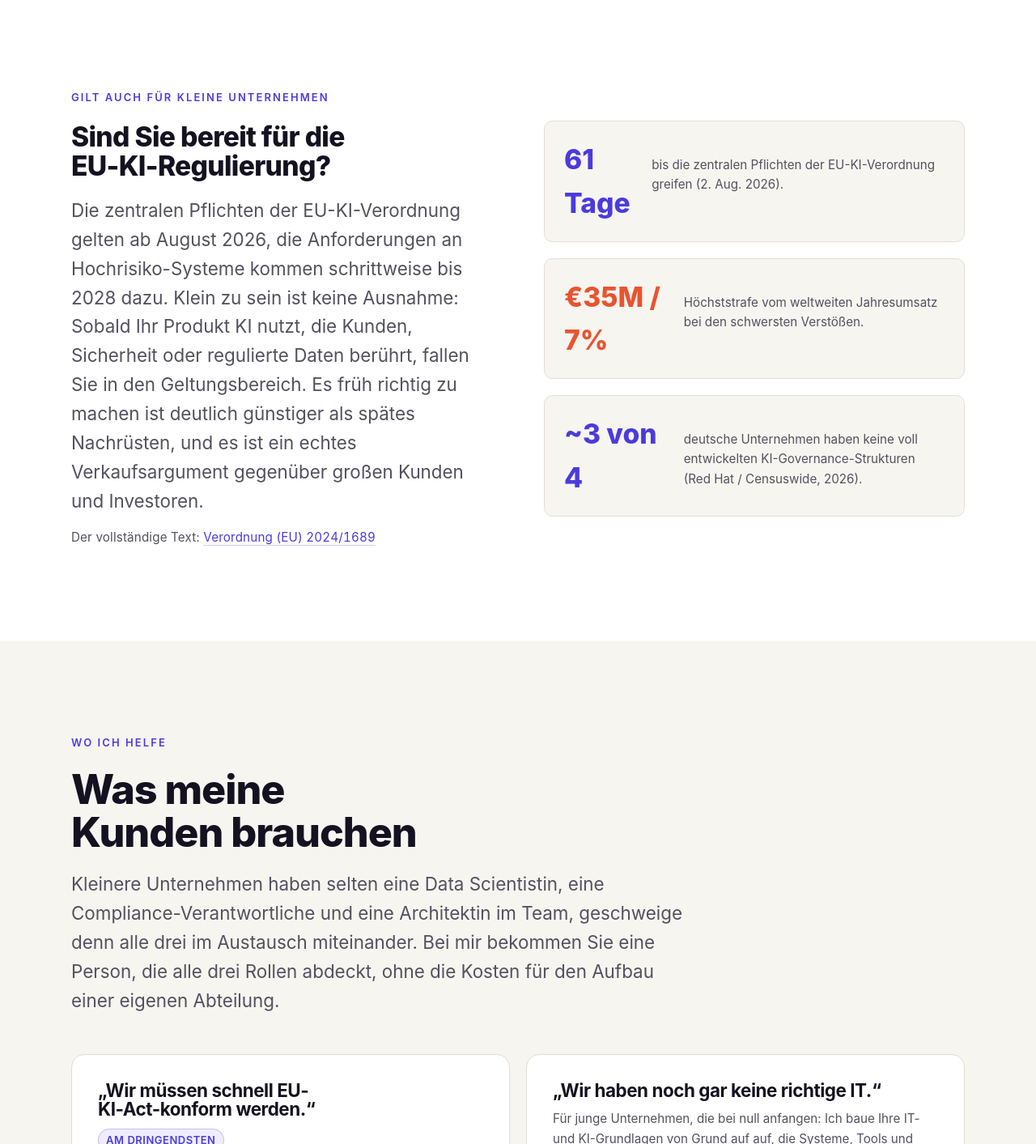
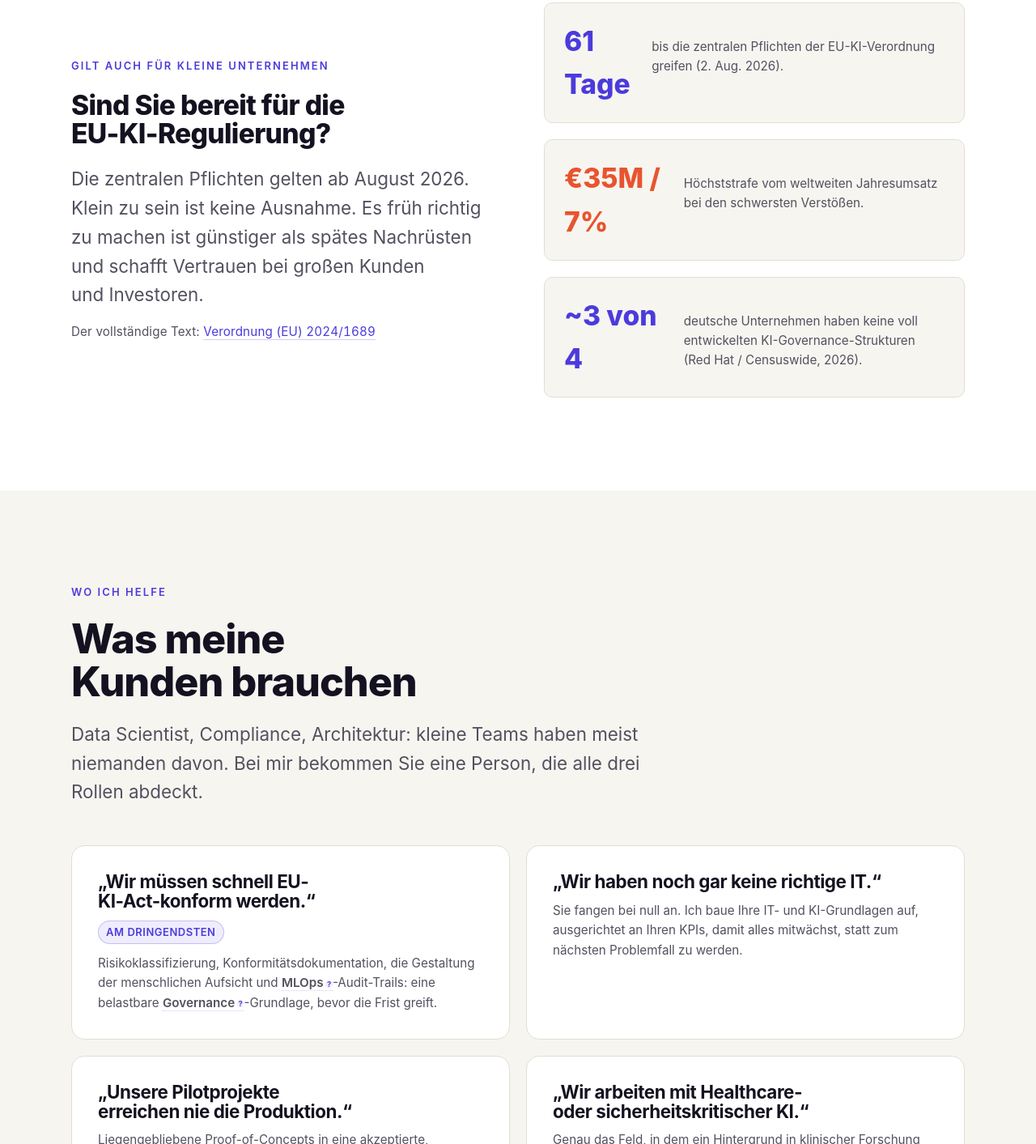
Before and after one commit to ellaroyce/ellaroyce.github.io, a plain HTML site: page index.html in a window 1280 px wide. Shown: the part 1387-2800 px from the top of the page at 81% size. Drawn offline with Linux system fonts and the light colour scheme; a web font is replaced by a local one.

Commit message:
Tighten copy site-wide: shorter hero, services, AI Act, About (EN/DE). Less is more.

```diff
--- a/index.html
+++ b/index.html
@@ -121,7 +121,7 @@
     <div class="container hero__copy hero__copy--center">
       <p class="eyebrow reveal" data-i18n="hero.eyebrow">AI &amp; IT setup for startups and growing companies</p>
       <h1 class="hero__title reveal" data-i18n-html="hero.title">From prototype to production, <span class="accent">compliant with the EU AI Act.</span></h1>
-      <p class="hero__lede reveal" data-i18n="hero.lede">If you run a startup or a growing company, you probably can't justify a full AI and IT department yet, but you still need to ship something that works and stays on the right side of the EU&nbsp;AI&nbsp;Act. I set that up for you from scratch: the systems, the processes, and the governance, sized to where you are now.</p>
+      <p class="hero__lede reveal" data-i18n="hero.lede">No AI department yet, but you still need AI that works and stays on the right side of the EU&nbsp;AI&nbsp;Act. I build it from scratch, sized to your stage.</p>
       <p class="hero__for reveal" data-i18n="hero.for">Built for startups and small to mid-sized companies. Larger and regulated teams welcome too.</p>
       <div class="hero__actions reveal">
         <!-- TODO: replace with your Cal.com / Calendly booking link -->
@@ -175,7 +175,7 @@
       <div class="reveal">
         <p class="eyebrow" data-i18n="ready.eyebrow">It applies to small companies too</p>
         <h2 class="section__title section__title--sm" data-i18n="ready.title">Are you ready for EU AI regulation?</h2>
-        <p class="section__lede" data-i18n="ready.lede">The EU AI Act's general obligations apply from August 2026, with high-risk requirements phasing in through 2028. Being small is no exemption: if your product uses AI that touches customers, safety, or regulated data, you're in scope. Getting it right early is far cheaper than retrofitting later, and it's a real selling point with enterprise buyers and investors.</p>
+        <p class="section__lede" data-i18n="ready.lede">Main obligations apply from August 2026. Being small is no exemption. Getting it right early is cheaper than retrofitting, and it wins trust with enterprise buyers and investors.</p>
         <p class="ready__ref" data-i18n-html="ready.ref">The full text: <a href="https://eur-lex.europa.eu/eli/reg/2024/1689/oj" target="_blank" rel="noopener">Regulation (EU)&nbsp;2024/1689</a></p>
       </div>
       <ul class="whynow__list reveal" role="list">
@@ -191,7 +191,7 @@
     <div class="container">
       <p class="eyebrow reveal" data-i18n="needs.eyebrow">Where I help</p>
       <h2 class="section__title reveal" data-i18n="needs.title">What my customers need</h2>
-      <p class="section__lede reveal" data-i18n="needs.lede">Smaller companies rarely have a data scientist, a compliance lead, and an architect on staff, let alone all three talking to each other. You get one person who covers all three seats, without the cost of building the department.</p>
+      <p class="section__lede reveal" data-i18n="needs.lede">Data scientist, compliance lead, architect: most small teams have none of them. You get one person who covers all three.</p>
 
       <div class="services__list">
         <article class="service reveal">
@@ -205,7 +205,7 @@
           <div class="service__head">
             <h3 data-i18n="svc2.h">“We have no real IT setup yet.”</h3>
           </div>
-          <p data-i18n="svc2.p">For young companies starting from zero: I stand up your IT and AI foundations from scratch, the systems, tools, and processes, shaped around the KPIs the business runs on, so it scales instead of becoming the next mess to untangle.</p>
+          <p data-i18n="svc2.p">Starting from zero. I stand up your IT and AI foundations, built around your KPIs, so they scale instead of becoming the next mess to untangle.</p>
         </article>
         <article class="service reveal">
           <div class="service__head">
@@ -223,7 +223,7 @@
           <div class="service__head">
             <h3 data-i18n="svc5.h">“We can’t afford a big consultancy.”</h3>
           </div>
-          <p data-i18n="svc5.p">You don’t need a six-figure engagement. I work right-sized to your stage, with clear fixed-scope pieces or a light monthly arrangement, so you get senior judgement without the enterprise price tag or the headcount.</p>
+          <p data-i18n="svc5.p">No six-figure engagement needed. Fixed-scope pieces or a light monthly arrangement, sized to your stage. Senior judgement without the enterprise price tag.</p>
         </article>
       </div>
 
@@ -287,8 +287,8 @@
       <div class="about__copy reveal">
         <p class="eyebrow" data-i18n="about.eyebrow">About me</p>
         <h2 class="section__title section__title--sm" data-i18n="about.title">A decade turning AI from research into regulated, real-world products.</h2>
-        <p class="section__lede" data-i18n="about.lede">I bridge the model, the architecture, and the regulation — and I have shipped models in two of the most heavily regulated domains there are: safety-critical industrial services and healthcare research.</p>
-        <p class="about__bio" data-i18n="about.bio">I founded Pruna Secura after years as an enterprise architect in safety-critical rail tech, and before that as a scientist in MedTech. I also help early-stage startups with no IT function yet build one from the ground up — the processes, tools, and systems, all shaped around the KPIs the business runs on.</p>
+        <p class="section__lede" data-i18n="about.lede">I bridge the model, the architecture, and the regulation. I have shipped AI in two of the most heavily regulated domains there are: safety-critical industry and healthcare.</p>
+        <p class="about__bio" data-i18n="about.bio">Founder of Pruna Secura. Former enterprise architect in safety-critical rail tech, and before that a scientist in MedTech. Now I help startups build their IT from the ground up, around the KPIs that matter.</p>
         <ul class="hero__stats about__stats" role="list">
           <li><span class="stat__num">10+</span><span class="stat__label" data-i18n="about.s1">Years scaling AI &amp; data platforms</span></li>
           <li><span class="stat__num">10+</span><span class="stat__label" data-i18n="about.s2">Countries delivered across</span></li>
--- a/script.js
+++ b/script.js
@@ -38,7 +38,7 @@ const I18N = {
 
     'hero.eyebrow': 'KI- & IT-Aufbau für Start-ups und wachsende Unternehmen',
     'hero.title': 'Vom Prototyp in die Produktion, <span class="accent">konform mit dem EU AI Act.</span>',
-    'hero.lede': 'Wenn Sie ein Start-up oder ein wachsendes Unternehmen führen, lohnt sich eine eigene KI- und IT-Abteilung meist noch nicht. Trotzdem brauchen Sie etwas, das funktioniert und im Einklang mit der EU-KI-Verordnung bleibt. Genau das baue ich für Sie von Grund auf auf: die Systeme, die Prozesse und die Governance, passend zu dem Punkt, an dem Sie heute stehen.',
+    'hero.lede': 'Noch keine KI-Abteilung, aber Sie brauchen KI, die funktioniert und im Einklang mit der EU-KI-Verordnung bleibt. Ich baue sie von Grund auf auf, passend zu Ihrer Phase.',
     'hero.for': 'Für Start-ups und kleine bis mittlere Unternehmen. Größere und regulierte Teams sind ebenso willkommen.',
     'hero.cta1': 'Kostenloses 20-Min-Gespräch',
     'hero.cta2': 'Sind Sie bereit für den AI Act?',
@@ -63,7 +63,7 @@ const I18N = {
 
     'ready.eyebrow': 'Gilt auch für kleine Unternehmen',
     'ready.title': 'Sind Sie bereit für die EU-KI-Regulierung?',
-    'ready.lede': 'Die zentralen Pflichten der EU-KI-Verordnung gelten ab August 2026, die Anforderungen an Hochrisiko-Systeme kommen schrittweise bis 2028 dazu. Klein zu sein ist keine Ausnahme: Sobald Ihr Produkt KI nutzt, die Kunden, Sicherheit oder regulierte Daten berührt, fallen Sie in den Geltungsbereich. Es früh richtig zu machen ist deutlich günstiger als spätes Nachrüsten, und es ist ein echtes Verkaufsargument gegenüber großen Kunden und Investoren.',
+    'ready.lede': 'Die zentralen Pflichten gelten ab August 2026. Klein zu sein ist keine Ausnahme. Es früh richtig zu machen ist günstiger als spätes Nachrüsten und schafft Vertrauen bei großen Kunden und Investoren.',
     'ready.ref': 'Der vollständige Text: <a href="https://eur-lex.europa.eu/eli/reg/2024/1689/oj" target="_blank" rel="noopener">Verordnung (EU)&nbsp;2024/1689</a>',
     'ready.stat1': 'bis die zentralen Pflichten der EU-KI-Verordnung greifen (2. Aug. 2026).',
     'ready.stat2': 'Höchststrafe vom weltweiten Jahresumsatz bei den schwersten Verstößen.',
@@ -72,19 +72,19 @@ const I18N = {
 
     'needs.eyebrow': 'Wo ich helfe',
     'needs.title': 'Was meine Kunden brauchen',
-    'needs.lede': 'Kleinere Unternehmen haben selten eine Data Scientistin, eine Compliance-Verantwortliche und eine Architektin im Team, geschweige denn alle drei im Austausch miteinander. Bei mir bekommen Sie eine Person, die alle drei Rollen abdeckt, ohne die Kosten für den Aufbau einer eigenen Abteilung.',
+    'needs.lede': 'Data Scientist, Compliance, Architektur: kleine Teams haben meist niemanden davon. Bei mir bekommen Sie eine Person, die alle drei Rollen abdeckt.',
 
     'svc1.h': '„Wir müssen schnell EU-KI-Act-konform werden.“',
     'svc1.tag': 'Am dringendsten',
     'svc1.p': 'Risikoklassifizierung, Konformitätsdokumentation, die Gestaltung der menschlichen Aufsicht und <span class="term" data-term="mlops">MLOps</span>-Audit-Trails: eine belastbare <span class="term" data-term="governance">Governance</span>-Grundlage, bevor die Frist greift.',
     'svc2.h': '„Wir haben noch gar keine richtige IT.“',
-    'svc2.p': 'Für junge Unternehmen, die bei null anfangen: Ich baue Ihre IT- und KI-Grundlagen von Grund auf auf, die Systeme, Tools und Prozesse, ausgerichtet an den KPIs, an denen das Unternehmen gemessen wird. So wächst alles mit, statt zum nächsten Problemfall zu werden.',
+    'svc2.p': 'Sie fangen bei null an. Ich baue Ihre IT- und KI-Grundlagen auf, ausgerichtet an Ihren KPIs, damit alles mitwächst, statt zum nächsten Problemfall zu werden.',
     'svc3.h': '„Unsere Pilotprojekte erreichen nie die Produktion.“',
     'svc3.p': 'Liegengebliebene Proof-of-Concepts in eine akzeptierte, überwachte Produktion überführen, mit messbarer Wirkung auf die Marge statt nur einem Modell im Notebook.',
     'svc4.h': '„Wir arbeiten mit Healthcare- oder sicherheitskritischer KI.“',
     'svc4.p': 'Genau das Feld, in dem ein Hintergrund in klinischer Forschung und ein sicheres Gespür für die DSGVO zum echten Vorteil werden: MedTech, Life Sciences und sicherheitskritische KI.',
     'svc5.h': '„Eine große Beratung können wir uns nicht leisten.“',
-    'svc5.p': 'Sie brauchen kein sechsstelliges Projekt. Ich arbeite passend zu Ihrer Phase, mit klar abgegrenzten Festpreis-Paketen oder einer schlanken monatlichen Begleitung. So bekommen Sie erfahrene Einschätzung ohne den Preis und den Personalaufwand einer großen Beratung.',
+    'svc5.p': 'Kein sechsstelliges Projekt nötig. Festpreis-Pakete oder eine schlanke monatliche Begleitung, passend zu Ihrer Phase. Erfahrene Einschätzung ohne den Preis einer großen Beratung.',
 
     'engage.title': 'Zusammenarbeitsmodelle',
     'engage.t1l': 'Advisor',
@@ -111,8 +111,8 @@ const I18N = {
     'about.tag': 'Modellierung auf PhD-Niveau × <span class="term" data-term="enterprise-architecture">Enterprise-Architektur</span> × EU-KI-Verordnung',
     'about.eyebrow': 'Über mich',
     'about.title': 'Seit über zehn Jahren bringe ich KI aus der Forschung in echte, regulierte Produkte.',
-    'about.lede': 'Ich denke Modell, Architektur und Regulierung zusammen und habe Modelle in zwei der am stärksten regulierten Bereiche tatsächlich in den Einsatz gebracht: in sicherheitskritischen Industriediensten und in der Gesundheitsforschung.',
-    'about.bio': 'Pruna Secura habe ich nach Jahren als Enterprise-Architektin in sicherheitskritischer Bahntechnik gegründet, und davor war ich Wissenschaftlerin im MedTech-Bereich. Außerdem unterstütze ich junge Start-ups, die noch keine eigene IT haben, beim Aufbau von Grund auf: Prozesse, Tools und Systeme, alle ausgerichtet an den KPIs, an denen das Unternehmen gemessen wird.',
+    'about.lede': 'Ich denke Modell, Architektur und Regulierung zusammen. KI habe ich in zwei der am stärksten regulierten Bereiche in den Einsatz gebracht: sicherheitskritische Industrie und Gesundheit.',
+    'about.bio': 'Gründerin von Pruna Secura. Früher Enterprise-Architektin in sicherheitskritischer Bahntechnik, davor Wissenschaftlerin im MedTech-Bereich. Heute helfe ich Start-ups, ihre IT von Grund auf aufzubauen, rund um die KPIs, die zählen.',
     'about.s1': 'Jahre Skalierung von KI- & Datenplattformen',
     'about.s2': 'Länder, in denen geliefert wurde',
     'about.s3': 'geleitete KI- & Analytics-Initiativen',
```
